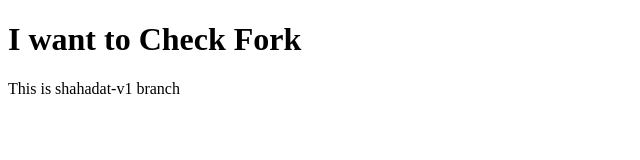
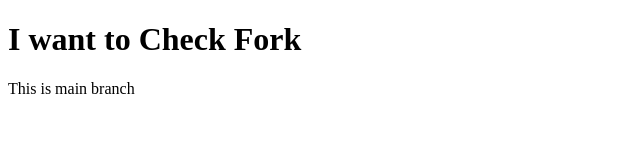
Before and after one commit to shahadat26/Test, a plain HTML site: page index.html in a window 1280 px wide. Shown: the full height of the page, 0-640 px from the left. Drawn offline with Linux system fonts and the light colour scheme.

Commit message:
updated: main

```diff
--- a/index.html
+++ b/index.html
@@ -7,6 +7,6 @@
   </head>
   <body>
     <h1>I want to Check Fork</h1>
-    <p>This is shahadat-v1 branch</p>
+    <p>This is main branch</p>
   </body>
 </html>
```
